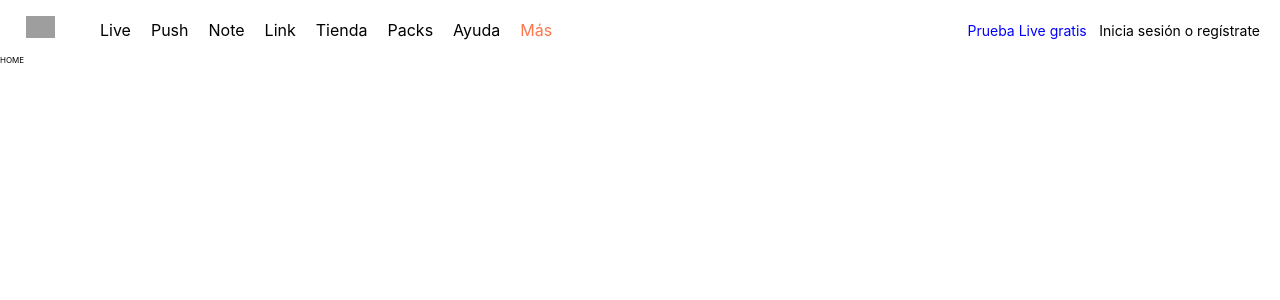
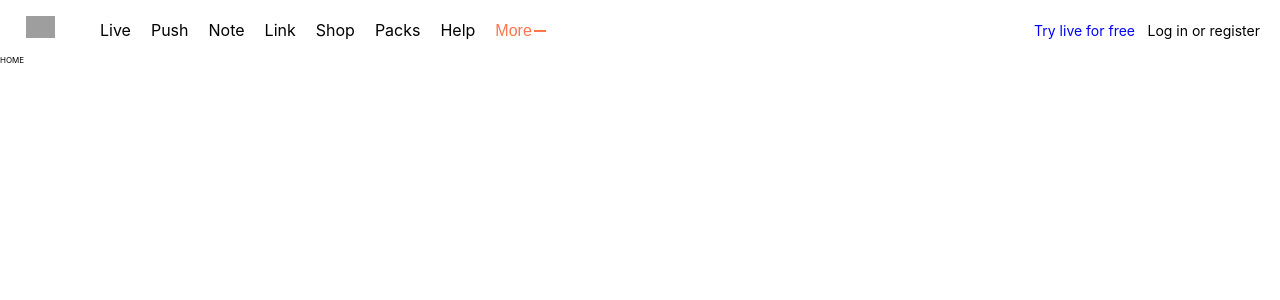
Before and after one commit to gomezjhon1022/ableton, a React (Create React App) app: page / in a window 1280 px wide. Shown: the top 300 px of the page. Built offline with nearby package versions, Linux system fonts and the light colour scheme; grey boxes are pictures that could not be loaded.

Commit message:
Feat: Add 'More' button funtionality

```diff
--- a/src/components/Header/Header.scss
+++ b/src/components/Header/Header.scss
@@ -78,6 +78,51 @@
           margin-left: 0.3125rem;
           padding-right: 0;
         }
+        .header__buttonMore {
+          font-size: 2rem;
+          cursor: pointer;
+          .header__iconPlus {
+              height:1.5rem;
+              width: 1.5rem;
+              display: inline-block;
+              margin-left: 0.3125rem;
+              position: relative;
+              top:0.0625rem;
+            .header__iconPlus-expanded::before {
+              height:0.25rem;
+              width: 1.5rem;
+              content: "";
+              display: block;
+              background-color: currentColor;
+              position: absolute;
+              top: 50%;
+              left:50%;
+              transform: translate(-50%,-50%);
+            }
+            .header__iconPlus-expanded::after {
+              height: 1.5rem;
+              width: 0.25rem;
+              content: "";
+              display: block;
+              background-color: currentColor;
+              position: absolute;
+              top: 50%;
+              left:50%;
+              transform: translate(-50%,-50%);
+            }
+            .header__iconPlus-collapse::before {
+              height:0.25rem;
+              width: 1.5rem;
+              content: "";
+              display: block;
+              background-color: currentColor;
+              position: absolute;
+              top: 50%;
+              left:50%;
+              transform: translate(-50%,-50%);
+            }
+          }
+        }
       }
     }
   }
--- a/src/components/Header/index.js
+++ b/src/components/Header/index.js
@@ -3,13 +3,11 @@ import { textHeader } from '../../assets/text/textHeader';
 import './Header.scss';
 
 function Header(){
-  const [language, setLanguage]=useState('es');
+  const [language, setLanguage]=useState('en');
   const textList = textHeader[language];
-  console.log(textList);
-  console.log(textList.header)
   const [isExpanded, setIsExpanded] =useState(false);
   const [isDesktop, setIsDesktop]=useState(false);
-
+  const [isExpandedButtonMore, setIsExpandedButtonMore]=useState(false);
   const handleMenu=()=>{
     setIsExpanded(!isExpanded);
   }
@@ -25,6 +23,10 @@ function Header(){
       window.removeEventListener('resize', handleResize);
     };
   },[]);
+
+  const handleButtonPlus = () => {
+    setIsExpandedButtonMore(!isExpandedButtonMore);
+  }
 return (
   <header className={`header ${isExpanded===true?'is-expanded':''}`}>
     <div className='header--wrapper'>
@@ -32,7 +34,22 @@ return (
         <a className='header__logo'></a>
         {isDesktop?
             <ul className='header__nav-links-desktop'>
-              {textList.header.map((element)=>(<li className='header__link-desktop' key={element}><a>{element}</a></li>))}
+              {textList.header.map((element,index)=>(
+                index ===7?
+                <li className='header__link-desktop' key={element}>
+                  <button className='header__buttonMore' onClick={()=>handleButtonPlus()}>
+                    <span>{element}</span>
+                    <span className='header__iconPlus' >
+                      {isExpandedButtonMore?
+                        <span className='header__iconPlus-expanded'></span>
+                        :<span className='header__iconPlus-collapse'></span>
+                      }
+                    </span>
+                  </button>
+                </li>
+                :
+                <li className='header__link-desktop' key={element}><a>{element}</a></li>
+                ))}
             </ul>
           :<>
             <button className='header--trigger-label' onClick={()=>handleMenu()}>Menu</button>
```
